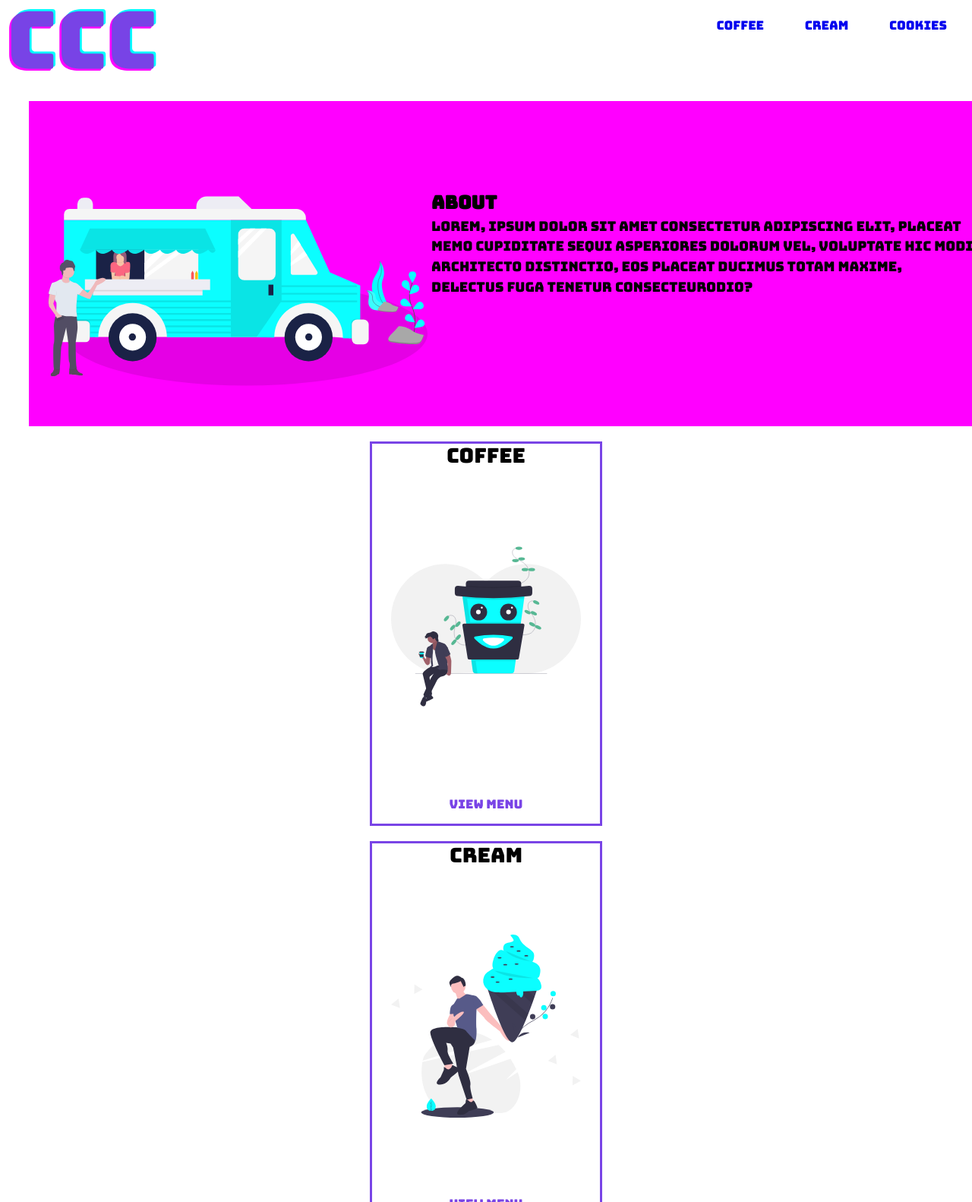
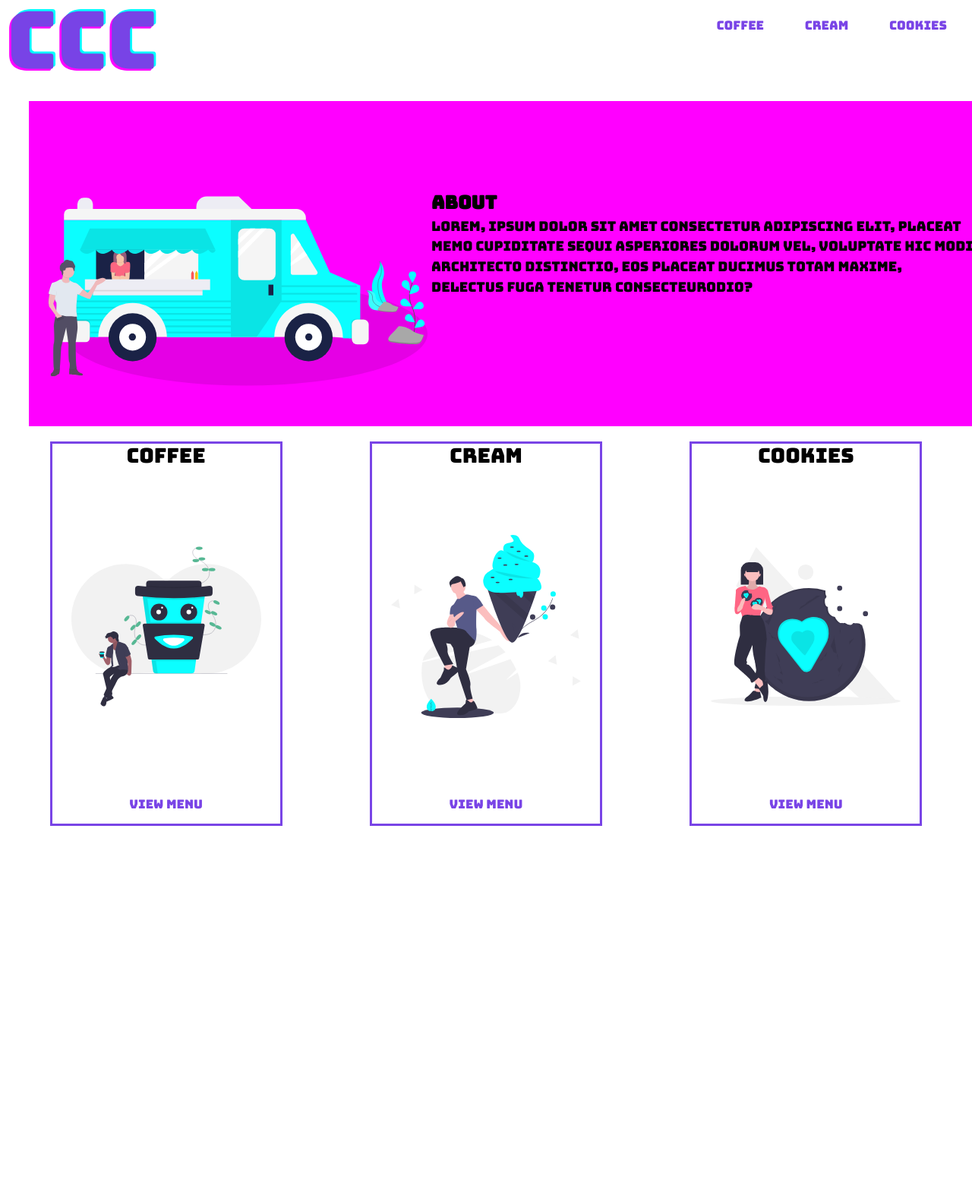
Before and after one commit to mattmcguireart/mcguire-part-one, a plain HTML site: page index.html in a window 1280 px wide. Shown: the top 1582 px of the page at 76% size. After the commit the page ends 1115 px from the top, so only its background shows below. Drawn offline with Linux system fonts and the light colour scheme.

Commit message:
Corrections

```diff
--- a/index.html
+++ b/index.html
@@ -27,7 +27,7 @@
         <p  id="text">lorem, ipsum dolor sit amet consectetur adipiscing elit, placeat memo cupiditate sequi asperiores dolorum vel, voluptate hic modi architecto distinctio, eos placeat ducimus totam maxime, delectus fuga tenetur consecteurodio?</p1>
         </div>
     </section>
-    <section>
+    <section id="menuItem">
     <div class="menu">
         <p class="menuText" id="coffee">Coffee</p>
         <img class="menuImg" src="Assets/coffee.svg" alt="Coffee">
--- a/style.css
+++ b/style.css
@@ -2,7 +2,7 @@
     font-family: Bungee;
     src: url(Assets/Bungee-Regular.ttf);
   }
-  body{
+body{
     font-family: 'Bungee';
     Display: flex;
     flex-direction: column;
@@ -22,9 +22,10 @@
     color: #7944e6;
     display: inline;
 }
-a:link {
+a:link, a:visited {
     text-decoration: none;
-  }
+    color: #7944e6;
+}
 a:hover{
     color:#10fdff;
 }
@@ -82,7 +83,7 @@ h1{
     width: 250px;
     height: 500px;
 }
-@media screen and (min-width: 768px) {
+@media screen and (min-width: 768px){
 #about{
     display: flex;
     flex-direction: row;
@@ -101,4 +102,8 @@ h1{
     margin-top: 100px;
     margin-bottom: 20px;
 }
+#menuItem{
+display: flex;
+flex-direction: row;
 }
+}
```
